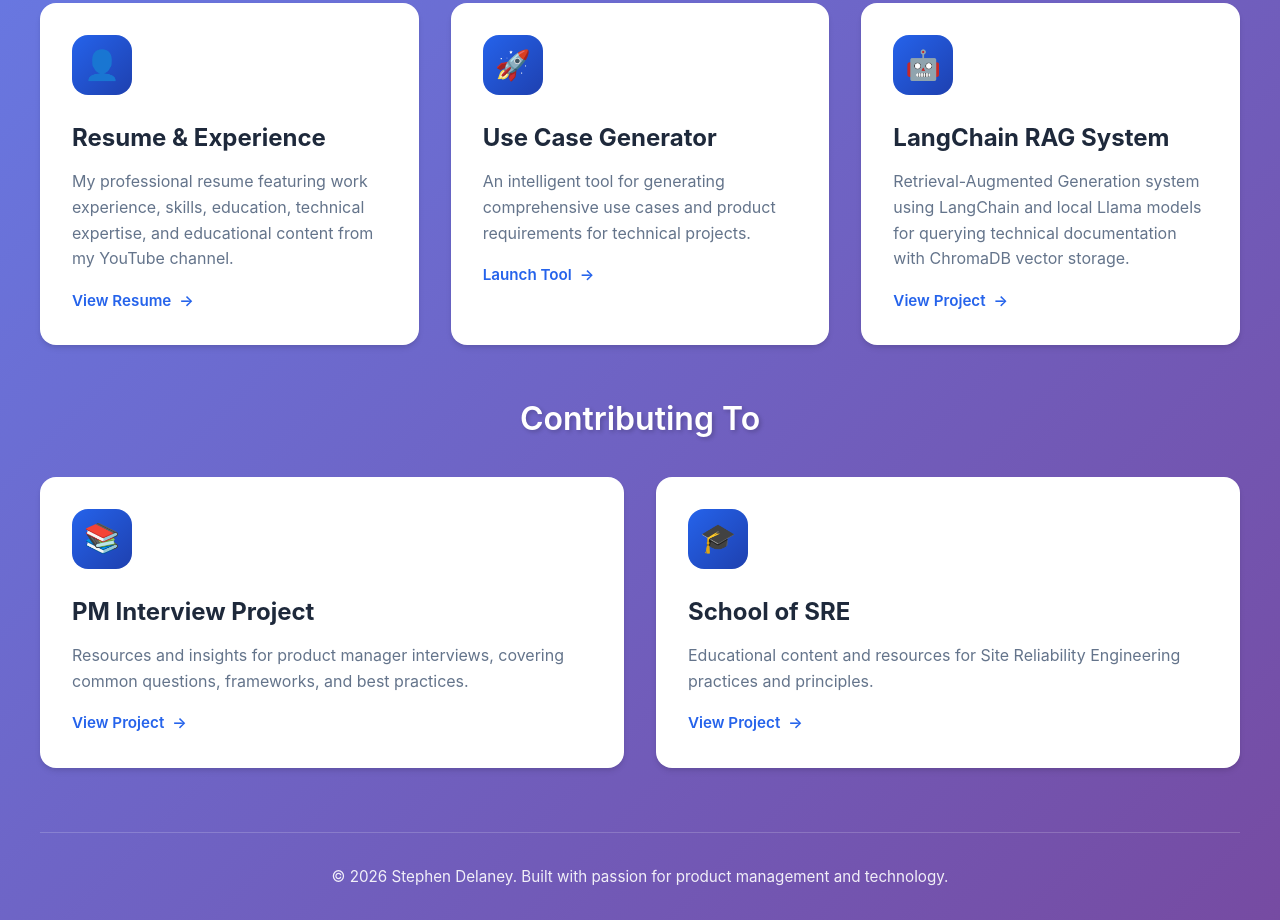
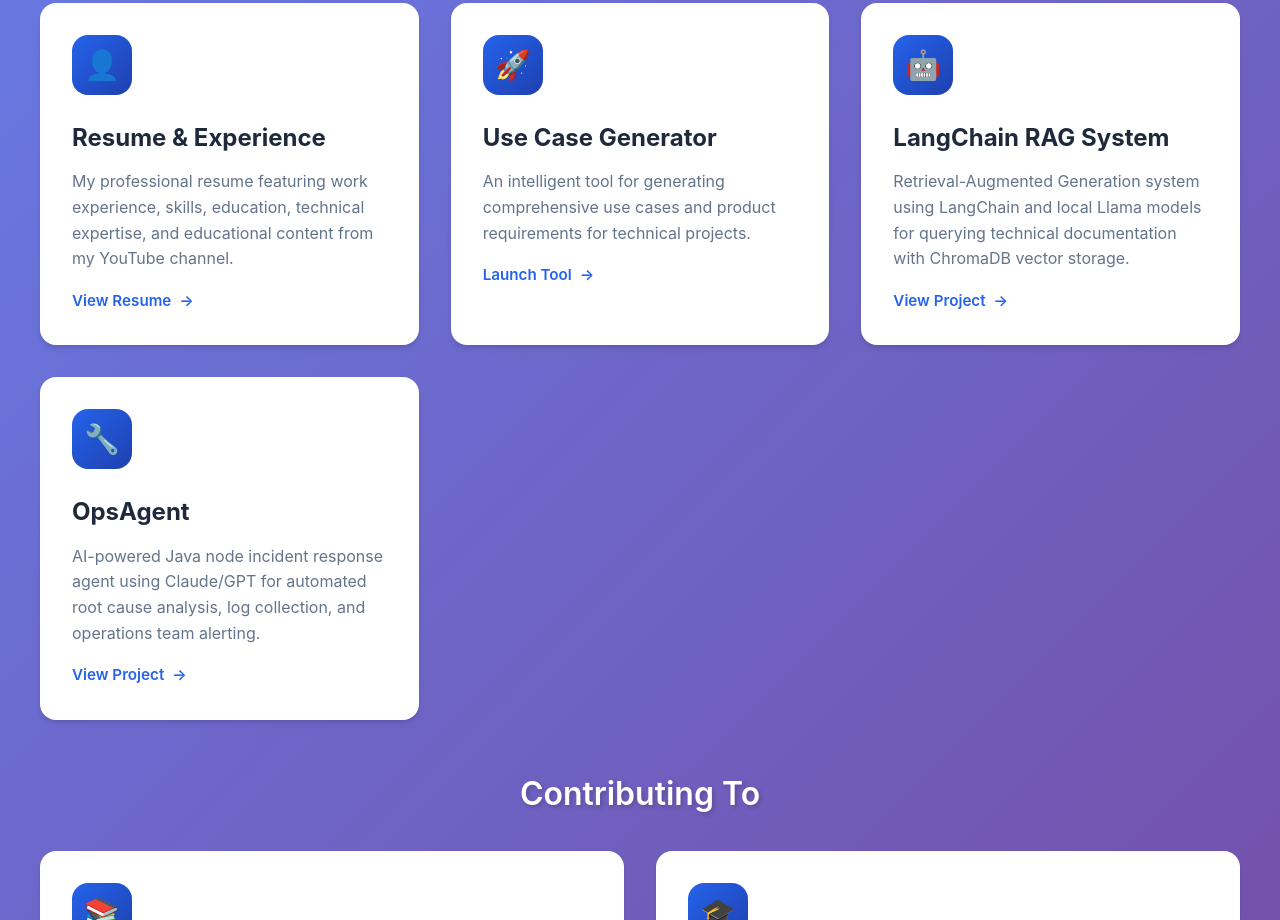
Before and after one commit to stephendelaney/stephendelaney.github.io, a plain HTML site: page index.html in a window 1280 px wide. Shown: the part 349-1269 px from the top of the page. Drawn offline with Linux system fonts and the light colour scheme.

Commit message:
Add OpsAgent to AI projects portfolio

```diff
--- a/index.html
+++ b/index.html
@@ -251,6 +251,13 @@
                         <p>Retrieval-Augmented Generation system using LangChain and local Llama models for querying technical documentation with ChromaDB vector storage.</p>
                         <span class="project-link">View Project</span>
                     </a>
+
+                    <a href="https://github.com/stephendelaney/OpsAgent" class="project-card" target="_blank" rel="noopener noreferrer">
+                        <div class="project-icon">🔧</div>
+                        <h2>OpsAgent</h2>
+                        <p>AI-powered Java node incident response agent using Claude/GPT for automated root cause analysis, log collection, and operations team alerting.</p>
+                        <span class="project-link">View Project</span>
+                    </a>
                 </div>
             </section>
 
```
